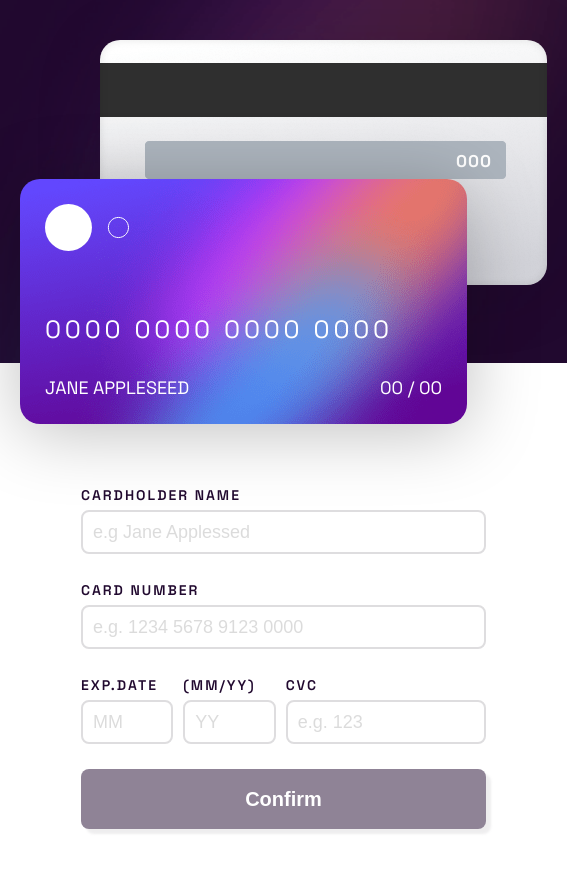
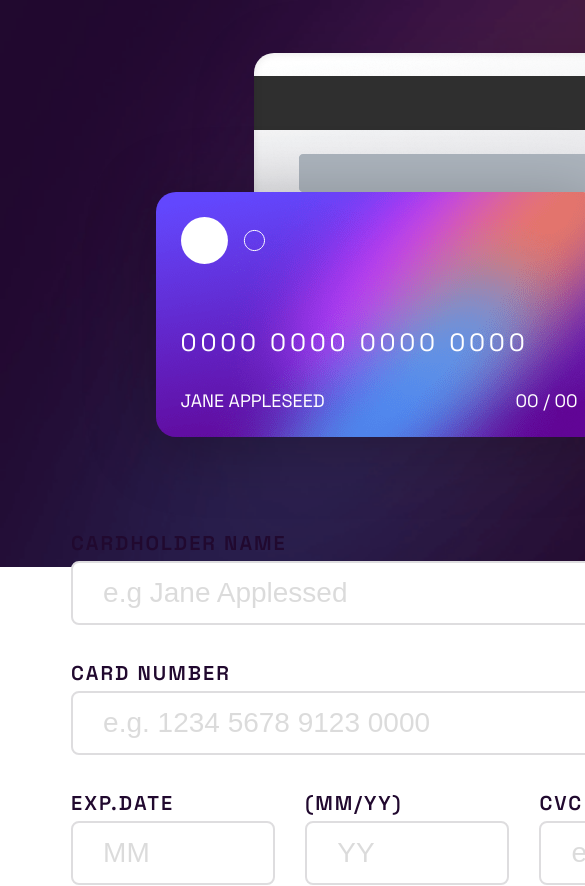
Before and after one commit to AdamGrodzki/react-hook-form, a Next.js app: page / in a window 390 px wide. Shown: the top 886 px of the page, 585 px wide, since content can reach past the window. Before the commit the page ends 849 px from the top, so only its background shows below. Built offline with nearby package versions, Linux system fonts and the light colour scheme.

Commit message:
add styles for mobile devices

```diff
--- a/app/page.module.scss
+++ b/app/page.module.scss
@@ -8,14 +8,6 @@
     background-image: url("../images/bg-main-desktop.png");
     background-repeat: no-repeat;
     background-size: contain;
-
-    @media (max-width: $grid-breakpoints-sm){
-        background-image: url("../images/bg-main-mobile.png");
-        display: flex;
-        flex-direction: column;
-        width: fit-content;
-        height: 100vh;
-    }
 }
 .cards {
     display: flex;
@@ -25,13 +17,6 @@
     justify-content: center;
     gap: 50px;
     padding-right: 30px;
-
-    @media (max-width: $grid-breakpoints-sm) {
-        display: flex;
-        flex-direction: column-reverse;
-        width: 100%;
-        padding: 20px 20px;
-    }
 }
 
 .form {
@@ -40,8 +25,66 @@
     flex-direction: column;
     align-self: center;
     padding-top: 20px;
+}
 
-    @media (max-width: $grid-breakpoints-sm) {
-        margin: auto;
+@media (max-width: 320px) {
+    .parent {
+    background-image: url("../images/bg-main-mobile.png");
+    width: fit-content;
+    align-items: start;
+
+    .cards {
+        flex-direction: column-reverse;
+        flex-wrap: wrap;
+        display: flex;
+        padding: 0;
+        margin: 0;
+        width: 100%;
+    }
+    .form {
+        width: fit-content;
+    }
+    }
+
+}
+@media (min-width: 321px) and  (max-width: 992px) {
+    .parent {
+        background-image: url("../images/bg-main-mobile.png");
+        display: grid;
+        margin-bottom: 20px;
+        width: 105vh;
+        justify-items: center;
+    }
+    .cards {
+        flex-direction: column-reverse;
+        height: 100vw;
+    }
+    .form {
+        margin-top: 70px;
+        width: fit-content;
+        display: grid;
+        place-items: center ;
+    }
+}
+@media (min-width: 993px) and (max-width: 1260px) {
+.parent {
+    background-image: url("../images/bg-main-desktop.png");
+    flex-wrap: wrap;
+}
+.cards {
+    flex-wrap: wrap;
+
+}
+.form {
+    flex-wrap: wrap;
 }
 }
+@media (min-width: 1261px) {
+.parent {
+    background-color: url("../images/bg-main-desktop.png");
+    flex-wrap: wrap;
+}
+.cards {
+    flex-wrap: wrap;
+}
+}
--- a/styles/variables.scss
+++ b/styles/variables.scss
@@ -13,7 +13,7 @@ $grid-breakpoints: 576px;
 
 
 $grid-breakpoints-xs:0;
-$grid-breakpoints-sm:576px;
+$grid-breakpoints-sm: 768px;
 $grid-breakpoints-md:768px;
 $grid-breakpoints-lg:992px;
 $grid-breakpoints-xl:1200px;
--- a/view/BackCard/backCard.module.scss
+++ b/view/BackCard/backCard.module.scss
@@ -3,7 +3,7 @@
 .containerBackCard {
     width: 447px;
     height: 245px;
-
+}
     .backCard {
         background-image: url("..//../images/bg-card-back.png");
         box-shadow: inset 0px 0px 8px rgba(0, 0, 0, 0.1),
@@ -22,9 +22,22 @@
     color: $white;
     font-size: 17px;
 }
-@media (max-width: $grid-breakpoints-sm) {
-   display: flex;
-   justify-content: flex-end;
-   margin-top: 20px;
+@media (max-width: 320px) {
+    .containerBackCard {
+    display: flex;
+    justify-content: flex-end;
+    margin-top: 20px;
+    margin-right: 0;
+    flex-wrap: wrap;
+    }
 }
+@media (min-width: 321px) and  (max-width: 992px) {
+    .containerBackCard {
+        display: grid;
+        place-items: center;
+        margin-right: -280px;
+        margin-bottom: -156px;
+        width: 447px;
+        height: 245px;
+    }
 }
--- a/view/Form/form.module.scss
+++ b/view/Form/form.module.scss
@@ -5,8 +5,8 @@
     display: flex;
     flex-direction: column;
     align-items: center;
-    width: 445px;
-    padding: 20px;
+    width: 470px;
+    padding: 40px;
 }
 
 .wrapper, .wrapperDate, .wrapperCVC {
@@ -194,25 +194,26 @@
     }
 }
 
-//media-query for breakpoint-sm size
-
-@media (max-width: $grid-breakpoints-sm) {
+@media (max-width: 320px) {
     .form {
         gap: 10px;
-    }
-
-    .labelCardholderName, .labelCardNumber, .expDate, .labelCVC {
-        font-size: 18px;
-    }
-
-    .inputCardholderName, .inputCardNumber, .inputCVC, .expMM, .expYY {
-        padding: 25px 10px;
+        position: absolute;
+        left: 0;
+        bottom: 0px;
     }
     .btnSubmit {
         height: 60px;
         margin-top: 0;
     }
-    .error {
-        font-size: 15px;
+}
+    @media (min-width: 321px) and  (max-width: 992px) {
+        .form {
+            width: 100vh;
+            margin-bottom: -220px;
+        }
+        .btnSubmit {
+            font-size: 30px;
+            font-weight: normal;
+            padding: 30px;
+        }
     }
-}
--- a/view/FrontCard/frontCard.module.scss
+++ b/view/FrontCard/frontCard.module.scss
@@ -36,8 +36,6 @@
     .bottomCard {
         display: flex;
         justify-content: space-between;
-
-
         width: 100%;
         font-size: 28px;
     }
@@ -51,8 +49,12 @@
         color: $white;
         font-size: 18px;
     }
-    @media (max-width: $grid-breakpoints-sm) {
-        margin-top:  -156px;
-        margin-right: 80px;
+}
+
+@media (min-width: 321px) and  (max-width: 992px) {
+    .containerFrontCard {
+        margin-bottom: -100px;
+        margin-left: -190px;
+        margin-right: auto;
     }
 }
--- a/view/FrontCard/frontCard.tsx
+++ b/view/FrontCard/frontCard.tsx
@@ -5,7 +5,7 @@ import { useFormContext } from "react-hook-form";
 import styles from "@/view/FrontCard/frontCard.module.scss";
 import { IFormInput } from "@/app/page";
 
-function displayCardNumber(number: string) {
+function displayCardNumber(number: any) {
   let newCardNumber = number + "0000000000000000";
   newCardNumber = newCardNumber.slice(0, 16);
   return `${newCardNumber.slice(0, 4)} ${newCardNumber.slice(4, 8)}
--- a/view/Success/success.module.scss
+++ b/view/Success/success.module.scss
@@ -4,14 +4,12 @@
     display: flex;
     align-items: center;
     flex-direction: column;
-    justify-content: flex-end;
-    transform: translate(-50%, -50%);
     gap: 30px;
     width: 320px;
     opacity: 0;
 
     animation: move .3s .3s both;
-
+}
 .heading {
     font-size: 26px;
     font-weight: 500;
@@ -56,32 +54,6 @@
     }
 }
 
-@media (max-width: $grid-breakpoints-sm) {
-    .heading {
-        font-size: 40px;
-        letter-spacing: 5px;
-    }
-
-    img {
-        width: 115px;
-        height: 115px;
-    }
-    .successParagraph {
-        margin-top: 10px;
-        font-size: 20px;
-        width: 105vw;
-        font-size: 25px;
-        text-align: center;
-    }
-    .continueBtn {
-        margin-top: 30px;
-        font-size: 24px;
-        height: 70px;
-        width: 500px;
-    }
- }
-}
-
 @keyframes move {
     from {
       transform: scale(0);
@@ -92,3 +64,24 @@
       opacity: 1;
     }
   }
+@media (min-width: 321px) and (max-width: 992px) {
+    .successContainer {
+        margin-top: 200px;
+    }
+    .heading {
+        font-size: 30px;
+        letter-spacing: 2px;
+    }
+    .successParagraph {
+        margin-top: 10px;
+        font-size: 16px;
+        width: 105vw;
+        font-size: 25px;
+        text-align: center;
+    }
+    .continueBtn {
+        font-size: 22px;
+        height: 70px;
+        width: 400px;
+    }
+ }
--- a/view/components/InputHookForm.module.scss
+++ b/view/components/InputHookForm.module.scss
@@ -77,3 +77,17 @@
     }
   }
 }
+
+@media (min-width: 321px) and (max-width: 992px) {
+  .inputHookForm {
+    padding: 10px;
+    gap: 10px;
+  }
+  .labelsForm {
+    font-size: 20px;
+  }
+  .inputsForm {
+    font-size: 28px;
+    padding: 30px;
+  }
+}
```
